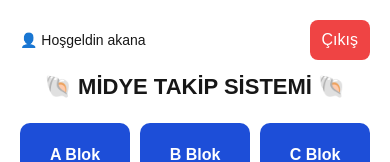
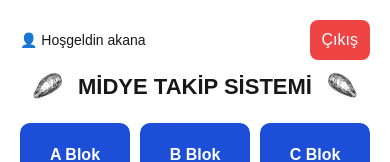
Before and after one commit to hasandemiray/midyeapp, a Next.js app: page / in a window 390 px wide. Shown: the top 162 px of the page. Built offline with nearby package versions, Linux system fonts and the light colour scheme; no server answers.

Commit message:
logo ve mobil duzen

```diff
--- a/app/page.js
+++ b/app/page.js
@@ -36,18 +36,31 @@ export default function Home() {
         }}>
           Çıkış
         </button>
+        </div>
 
-      </div>
+      <div style={{
+  display:'flex',
+  justifyContent:'center',
+  alignItems:'center',
+  gap:10,
+  marginBottom:20
+}}>
 
-      {/* 🔥 BAŞLIK */}
-      <div style={{
-        textAlign:'center',
-        fontWeight:'bold',
-        fontSize:22,
-        marginBottom:20
-      }}>
-        🐚 MİDYE TAKİP SİSTEMİ 🐚
-      </div>
+  <img src="/midye.png" width={40} />
+
+  <div style={{
+    fontWeight:'bold',
+    fontSize:22
+  }}>
+    MİDYE TAKİP SİSTEMİ
+  </div>
+
+  <img
+  src="/midye.png"
+  width={40}
+  style={{transform:'scaleX(-1)'}}
+/>
+</div>
 
       {/* 🔥 BLOKLAR */}
       <div style={{
```
